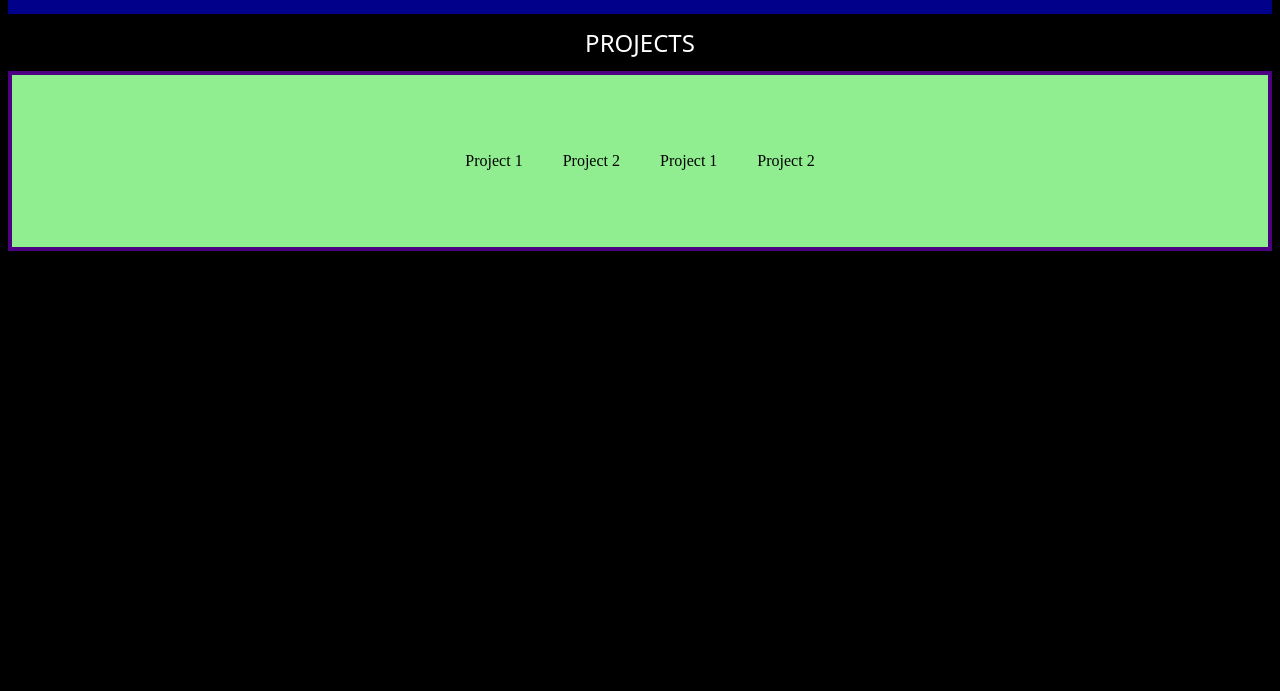
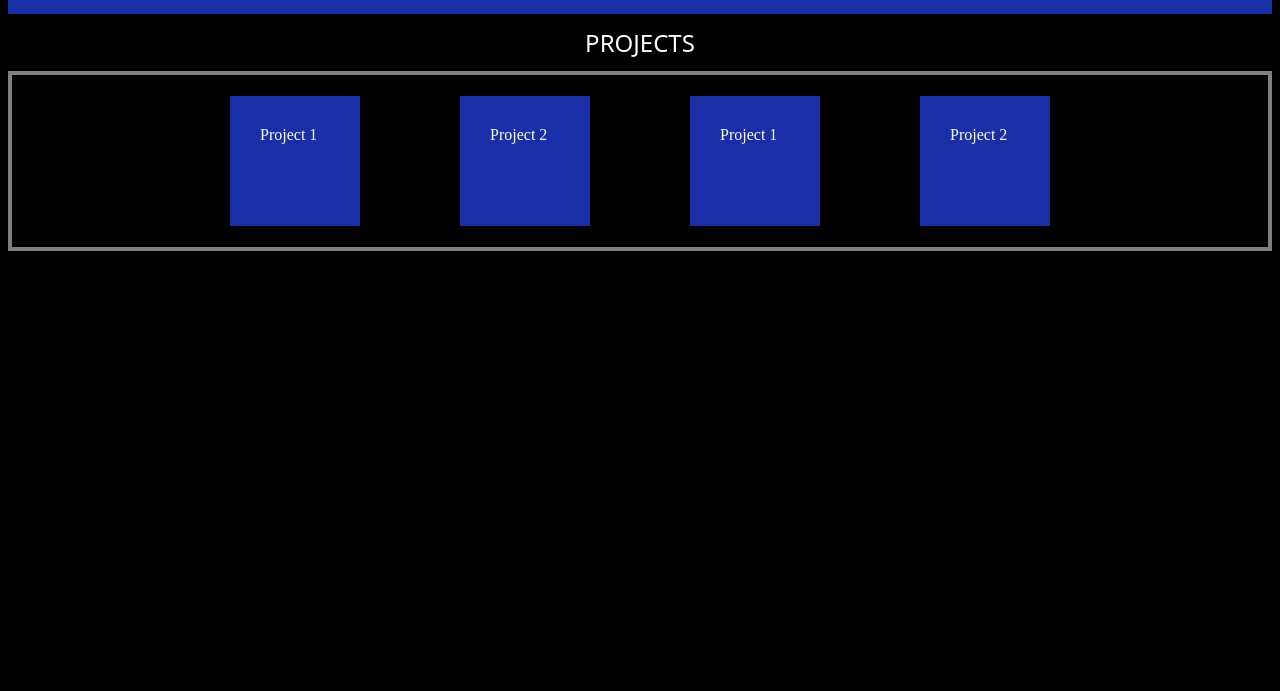
Before and after one commit to mehmed-damak/website_css_html, a plain HTML site: page index.html in a window 1280 px wide. Shown: the part 109-800 px from the top of the page. Drawn offline with Linux system fonts and the light colour scheme.

Commit message:
Set header color to GTR bayside blue

```diff
--- a/index.html
+++ b/index.html
@@ -13,10 +13,10 @@
    </div>
    <div class="projecttitle">PROJECTS</div>
    <div class="sections">
-          <div class="sec1">Project 1</div>
-          <div class="sec2"> Project 2</div>
-          <div class="sec3">Project 1</div>
-          <div class="sec4"> Project 2</div>
+          <div class="sec">Project 1</div>
+          <div class="sec"> Project 2</div>
+          <div class="sec">Project 1</div>
+          <div class="sec"> Project 2</div>
    </div>
    <div class="quote">
 
--- a/styles.css
+++ b/styles.css
@@ -2,7 +2,7 @@ html {
     background-color: black;
 }
 .header {
-    background-color: darkblue;
+    background-color:rgb(24,47,168);/* darkblue*/;
     color: white;
     font-size: 40px;
     font-weight: bold;
@@ -26,8 +26,8 @@ html {
     flex: auto;
     height: 140px;
     padding: 16px;
-    background: lightgreen;
-    border: 4px solid indigo;
+    background: 8px solid gray;
+    border: 4px solid gray;
     display: flex;
     align-items: center;
     justify-content: center;
@@ -36,15 +36,15 @@ html {
 
 }
 
-.sec1
-.sec2
-.sec3
-.sec4 {
+.sec {
 
     display: flex;
     width: 70px;
     height: 70px;
-    background-color: aqua;
+    background-color: rgb(24,47,168);
     padding: 30px;
     margin: 30px;
+    border: 10px;
+    color: white;
+
 }
```
